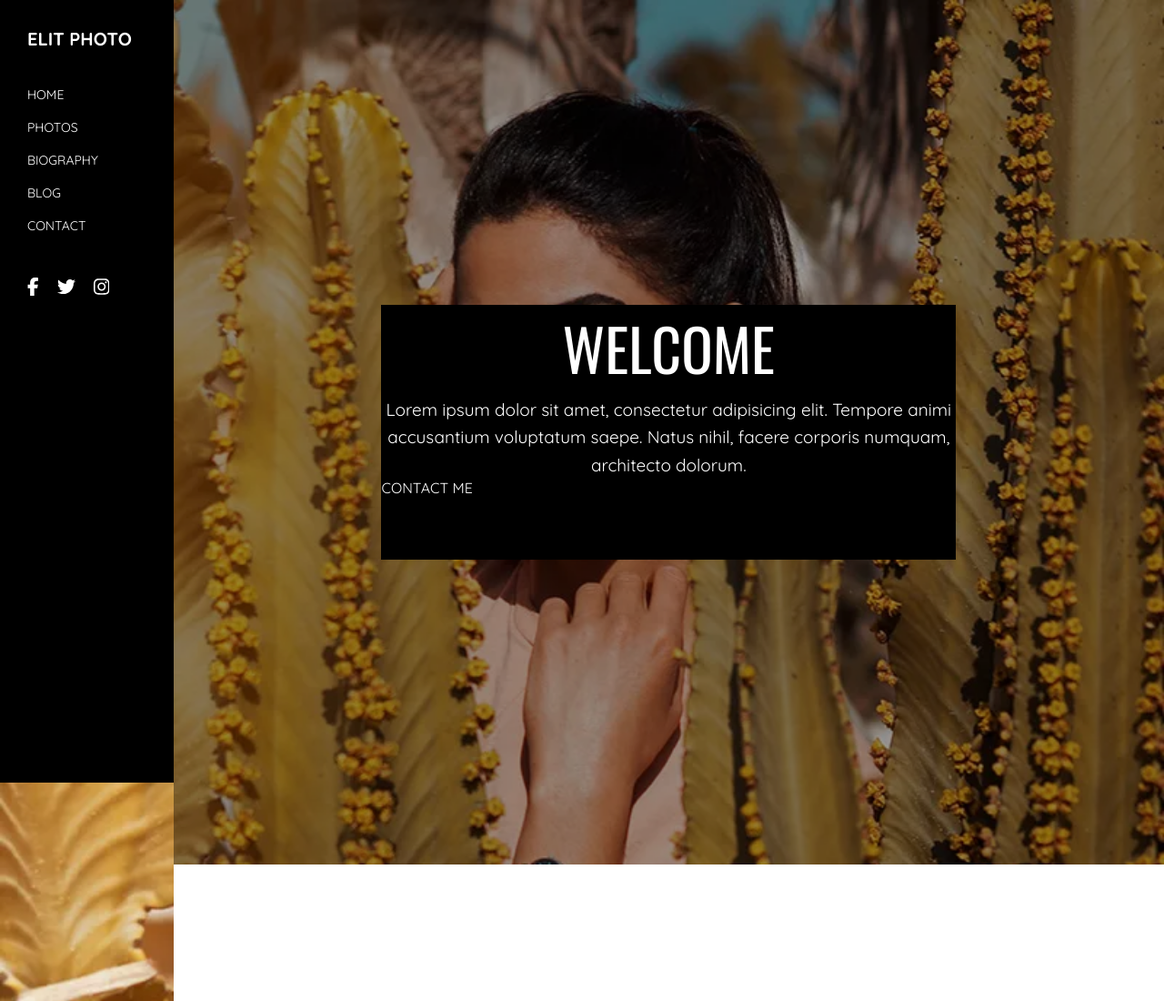
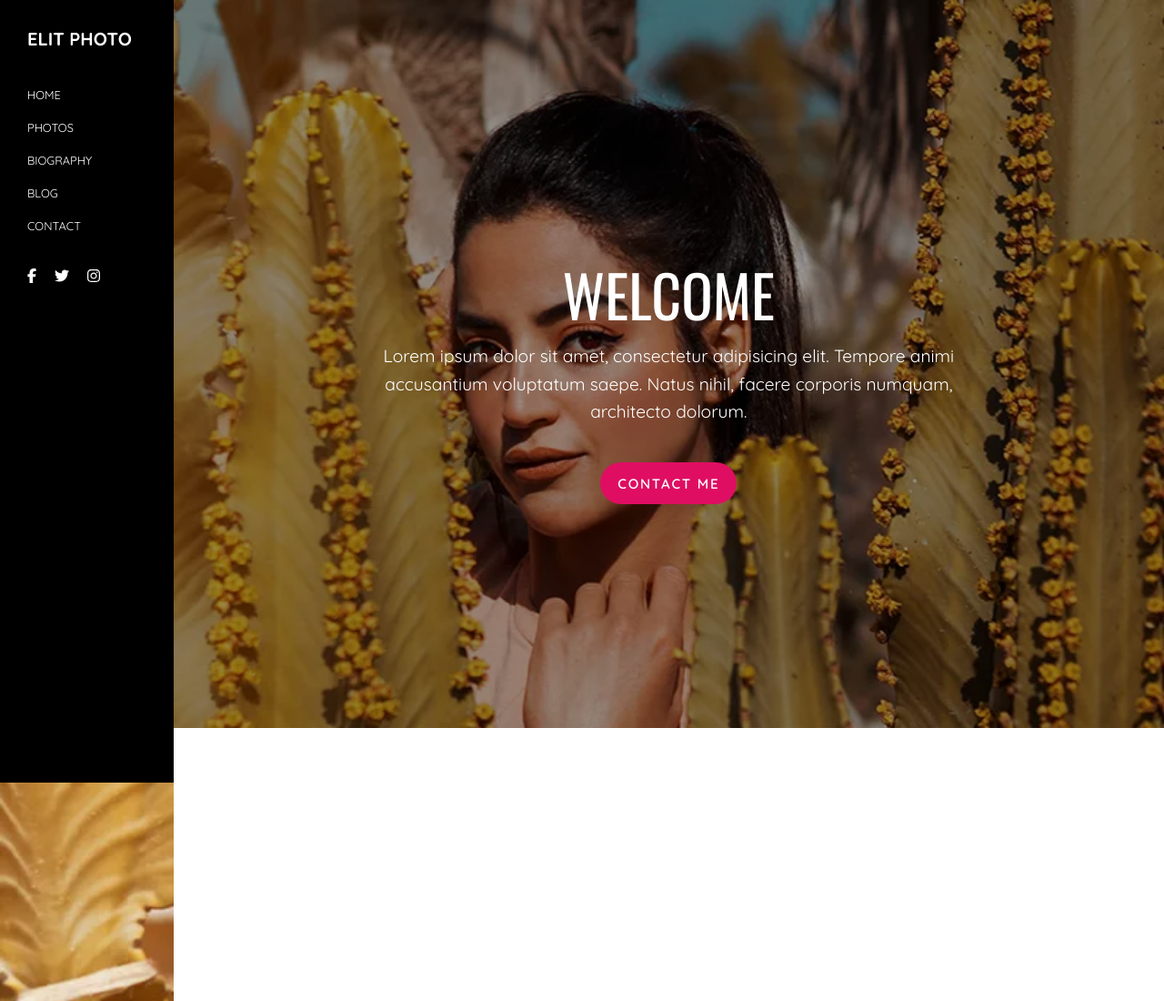
Before and after one commit to LksDS/html-css-Site-Elit-Photo, a plain HTML site: page index.html in a window 1280 px wide. Shown: the top 1100 px of the page at 91% size. Drawn offline with nearby package versions, Linux system fonts and the light colour scheme.

Commit message:
Home Sectione Finished

```diff
--- a/index.html
+++ b/index.html
@@ -17,7 +17,7 @@
         </div>
         <ul>
             <li id="nav-link"><a href="#home">Home</a></li>
-            <li id="nav-link"><a href="#b">Photos</a></li>
+            <li id="nav-link"><a href="#photos">Photos</a></li>
             <li id="nav-link"><a href="#c">Biography</a></li>
             <li id="nav-link"><a href="#d">Blog</a></li>
             <li id="nav-link"><a href="#e">Contact</a></li>
@@ -33,10 +33,14 @@
             <div>
                 <h1>WELCOME</h1>
                 <p>Lorem ipsum dolor sit amet, consectetur adipisicing elit. Tempore animi accusantium voluptatum saepe. Natus nihil, facere corporis numquam, architecto dolorum.</p>
-                <a href="#e">CONTACT ME</a>
+                <div>
+                    <a href="#e">CONTACT ME</a>
+            </div>
             </div>
         </section>
-        <section id="b"></section>
+        <section id="photos">
+
+        </section>
         <section id="c"></section>
         <section id="d"></section>
         <section id="e"></section>
--- a/style.css
+++ b/style.css
@@ -36,7 +36,7 @@ main{
 }
 header>ul{
     list-style: none;
-    margin-bottom: 30px;
+    margin-bottom: 2.5vh;
 }
 header>ul>li{
     padding: 8px 0;
@@ -44,7 +44,7 @@ header>ul>li{
 header>ul>li>a{
     text-decoration: none;
     color: white;
-    font-size: 14px;
+    font-size: 0.8rem;
     font-weight: 400;
     text-transform: uppercase;
 }
@@ -52,7 +52,7 @@ header>ul>li>a{
     display: flex;
 }
 .socialMedia{
-    height: 20px;
+    height: 2vh;
     fill: white;
     padding: 10px 0;
     padding-right: 20px;
@@ -62,30 +62,43 @@ main>section{
 }
 #home{
     display: flex;
-    height: 950px;
+    height: 100vh;
     backdrop-filter: brightness(60%);
     justify-content: center;
     align-items: center;
 }
 #home >div{
-    height: 280px;
+    height: 31vh;
     width: 58%;
-    background-color: black;
 }
 #home > div> h1{
     font-family: "Oswald", sans-serif;
     color: white;
     text-align: center;
-    font-size: 64px;
+    font-size: 4rem;
     font-weight: 400;
     margin-bottom: 6px;
 }
 #home > div> p{
     text-align: center;
-    font-size: 19px;
+    font-size: 1.2rem;
     line-height: 160%;
 }
-#b{
+#home > div> div{
+    display: flex;
+    justify-content: center;
+    width: 100%;
+    margin-top: 5vh;
+}
+#home > div> div>a {
+    background-color: #df0e62;
+    padding: 1.7vh 3%;
+    border-radius: 4vh;
+    font-weight: 600;
+    font-size: .95rem;
+    letter-spacing: 1.7px;
+}
+#photos{
 background-color: white;
 }
 #c{
```
Also changed, not shown: Photos/img_1.jpg.webp (added), Photos/img_10.jpg.webp (added), Photos/img_2.jpg.webp (added), Photos/img_3.jpg.webp (added), Photos/img_4.jpg.webp (added), Photos/img_5.jpg.webp (added), Photos/img_6.jpg.webp (added), Photos/img_7.jpg.webp (added), Photos/img_8.jpg.webp (added), Photos/img_9.jpg.webp (added).
